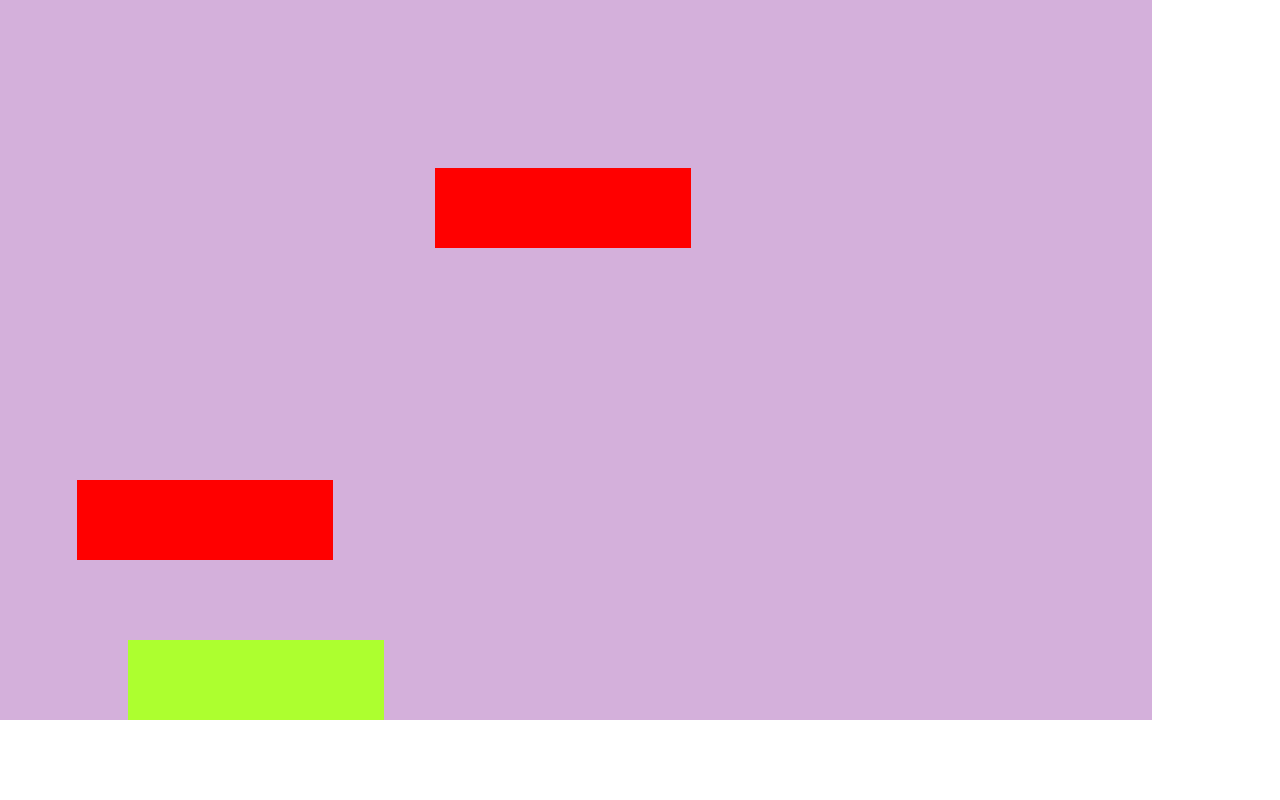
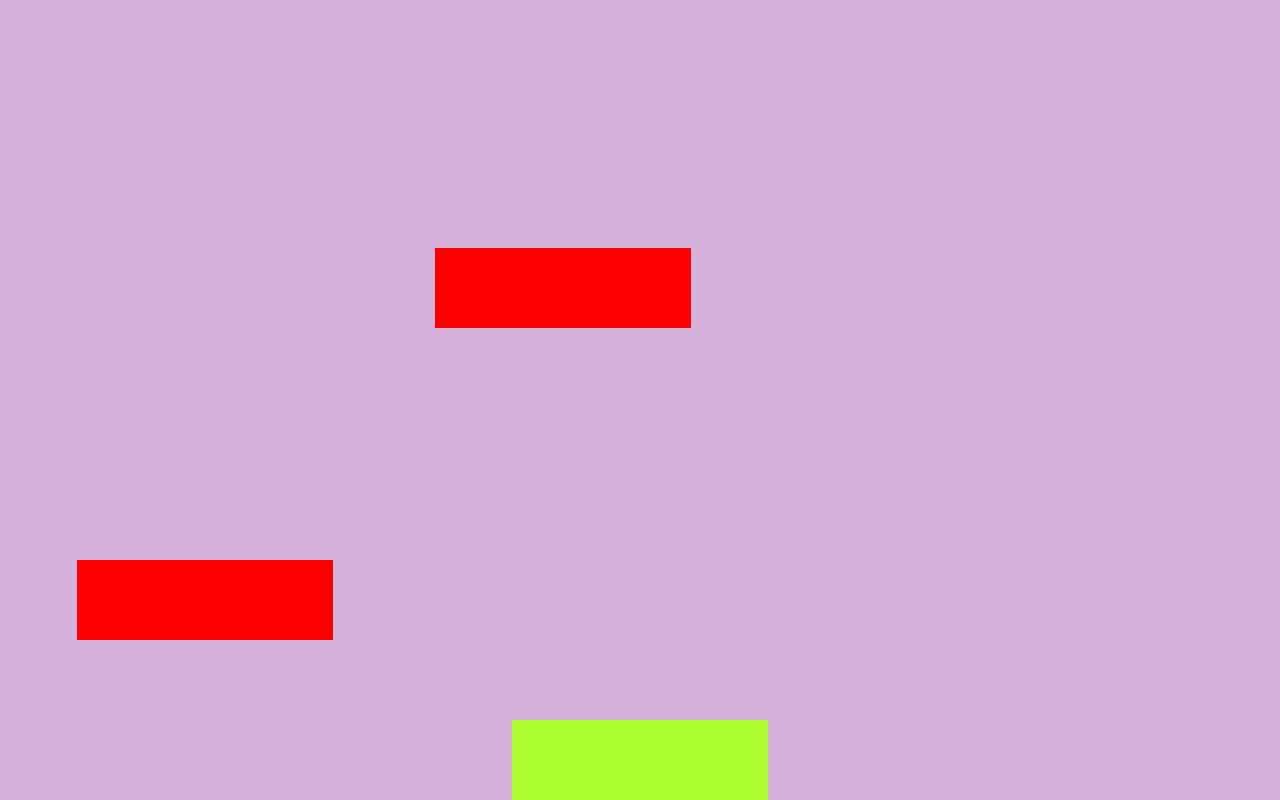
Before and after one commit to juliasohu/oop-game, a plain HTML site: page index.html in a window 1280 px wide. Drawn offline with Linux system fonts and the light colour scheme.

Commit message:
Set initial position

```diff
--- a/css/main.css
+++ b/css/main.css
@@ -4,10 +4,11 @@ body {
 }
 
 #board {
-    width: 90vw;
-    height: 90vh;
+    width: 100vw;
+    height: 100vh;
     background-color: rgb(212, 176, 219);
     position: relative;
+    overflow: hidden;
 }
 
 #player {
--- a/js/main.js
+++ b/js/main.js
@@ -6,7 +6,7 @@ class Player {
   constructor() {
     this.width = 20;
     this.height = 10;
-    this.positionX = 10;
+    this.positionX = 50 - (this.width / 2);
     this.positionY = 0;
 
     this.playerElm = document.getElementById("player");
@@ -27,10 +27,11 @@ class Player {
   }
 
   moveRight() {
-    this.positionX++;
-    this.updateUI();
+    if(this.positionX < 100 - this.width){
+        this.positionX++;
+        this.updateUI();
   }
-}
+}}
 
 // CREATION OF NEW CLASS *OBSTACLE* //
 
```
